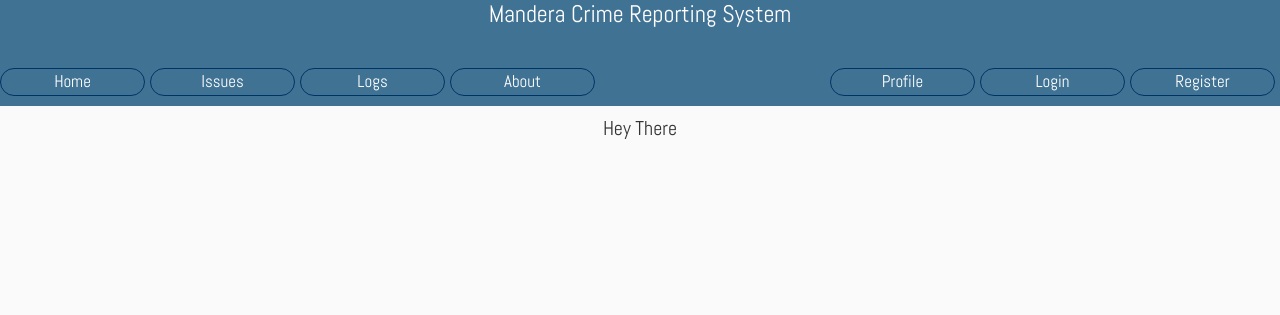
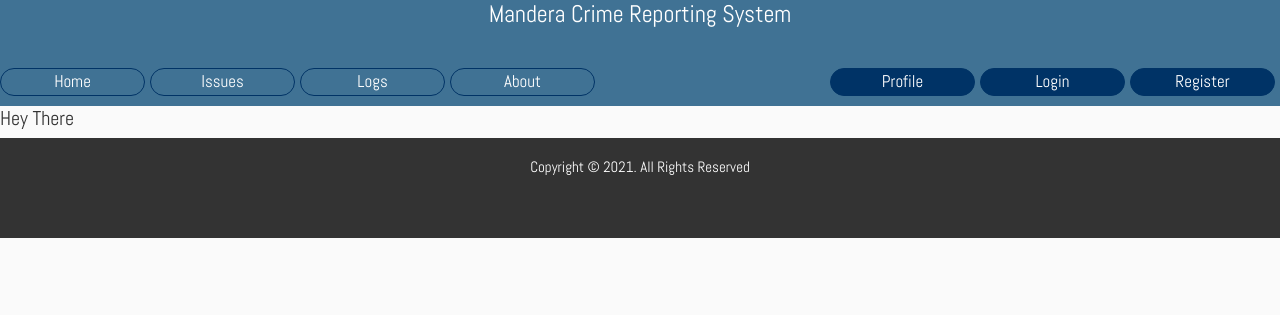
Before and after one commit to OkothPius/CRS, a Django app: page / in a window 1280 px wide. Shown: the top 315 px of the page. Run offline with Django 3.2, Linux system fonts and the light colour scheme; some libraries are stand-ins or nearby versions.

Commit message:
add footer

```diff
--- a/crime/templates/crime/base.html
+++ b/crime/templates/crime/base.html
@@ -22,17 +22,22 @@
 			</ul>
 
 			<!-- Authentication -->
-			<ul>
+			<ul class="auth">
 				<li><a href="#">Profile</a> </li>
 				<li><a href="#">Login</a> </li>
 				<li><a href="#">Register</a> </li>
 			</ul>
 		</nav>
-	<div class="content">
 		{% block content %}{% endblock content%}
-	</div>
 
-	{% block footer %}{% endblock footer %}
+	<footer>
+		<div class="footer">
+		  <h5>Copyright &copy; 2021. All Rights Reserved</h5>
+		</div>
+	</footer>
+
+
+	<!-- {% block footer %}{% endblock footer %} -->
 
 	<script src="https://code.jquery.com/jquery-3.4.1.slim.min.js"></script>
 	<script src="https://cdn.jsdelivr.net/npm/popper.js@1.16.0/dist/umd/popper.min.js"></script>
```
